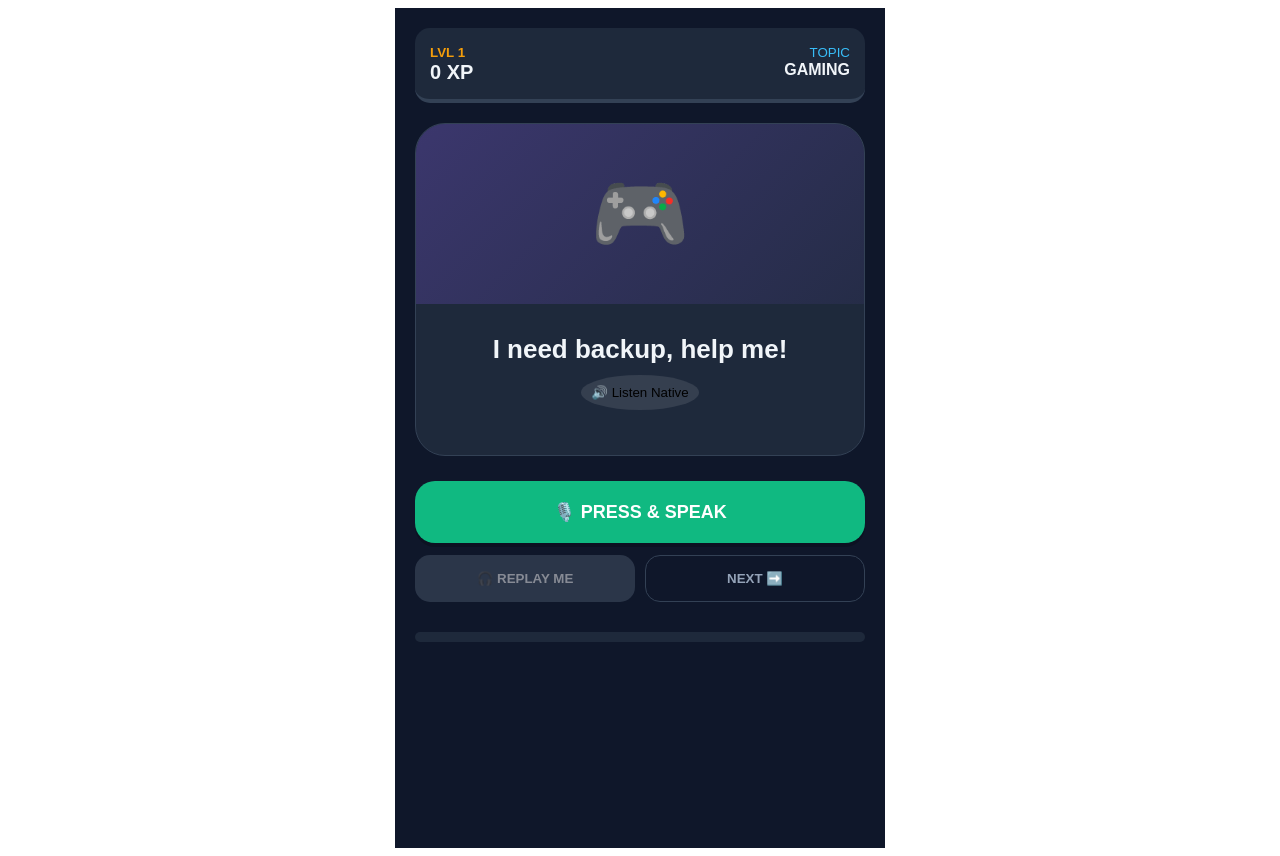
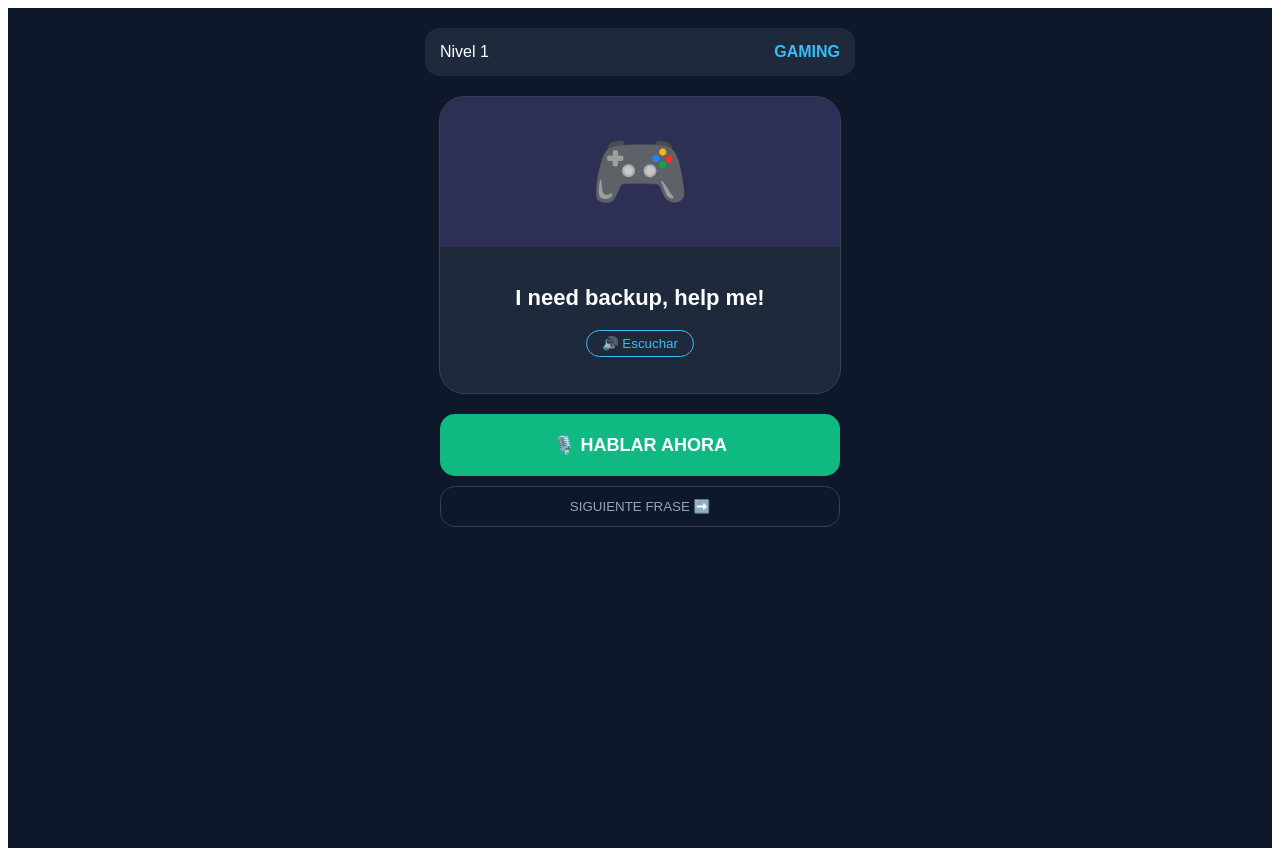
Before and after one commit to Aleejjj07/practice-ingles, a React (Create React App) app: page / in a window 1280 px wide. Built offline with nearby package versions, Linux system fonts and the light colour scheme.

Commit message:
Update App.jsx

```diff
--- a/src/App.jsx
+++ b/src/App.jsx
@@ -1,146 +1,74 @@
-import React, { useState, useEffect, useRef } from 'react';
-import { toast, Toaster } from 'react-hot-toast';
-import confetti from 'canvas-confetti';
+import React, { useState, useRef } from 'react';
 
-// Base de datos con Iconos Visuales (SVG) en lugar de fotos externas que fallan
-const FRASES_BASE = [
-  { english: "I need backup, help me!", category: "gaming", icon: "🎮", color: "#8b5cf6" },
-  { english: "Don't forget to like and subscribe.", category: "social", icon: "📱", color: "#ef4444" },
-  { english: "The lag is unbearable today.", category: "gaming", icon: "🌐", color: "#3b82f6" },
-  { english: "Where is the nearest bathroom?", category: "travel", icon: "🚻", color: "#10b981" },
-  { english: "I am looking for the train station.", category: "travel", icon: "🚂", color: "#f59e0b" },
-  { english: "What time is my flight?", category: "travel", icon: "✈️", color: "#06b6d4" },
-  { english: "Can I have a glass of water, please?", category: "restaurant", icon: "🥛", color: "#38bdf8" },
-  { english: "The check, please.", category: "restaurant", icon: "🧾", color: "#64748b" },
-  { english: "How much does this cost?", category: "shopping", icon: "💰", color: "#fbbf24" },
-  { english: "I lost my passport.", category: "emergency", icon: "📕", color: "#b91c1c" },
-  { english: "I am allergic to peanuts.", category: "health", icon: "🥜", color: "#d97706" }
+const FRASES = [
+  { eng: "I need backup, help me!", cat: "GAMING", icon: "🎮", color: "#8b5cf6" },
+  { eng: "What time is my flight?", cat: "TRAVEL", icon: "✈️", color: "#06b6d4" },
+  { eng: "The check, please.", cat: "RESTAURANT", icon: "🧾", color: "#64748b" },
+  { eng: "I lost my passport.", cat: "EMERGENCY", icon: "📕", color: "#ef4444" }
 ];
 
-const THEME = {
-  bg: '#0f172a', panel: '#1e293b', text: '#f1f5f9', primary: '#38bdf8', success: '#10b981', error: '#f43f5e', border: '#334155', gold: '#f59e0b'
-};
+export default function App() {
+  const [idx, setIdx] = useState(0);
+  const [isListening, setIsListening] = useState(false);
+  const [feedback, setFeedback] = useState('');
+  const item = FRASES[idx];
 
-export default function EnglishCoach() {
-  const [isListening, setIsListening] = useState(false);
-  const [currentPhrase, setCurrentPhrase] = useState(FRASES_BASE[0]);
-  const [feedback, setFeedback] = useState('');
-  const [xp, setXp] = useState(0);
-  const [level, setLevel] = useState(1);
-  const [audioUrl, setAudioUrl] = useState(null);
-
-  const mediaRecorderRef = useRef(null);
-  const audioChunksRef = useRef([]);
-
-  useEffect(() => {
-    const newLevel = Math.floor(xp / 50) + 1;
-    if (newLevel > level) {
-      setLevel(newLevel);
-      confetti({ particleCount: 150, spread: 70, origin: { y: 0.6 } });
-      toast.success(`¡NIVEL ${newLevel}!`, { icon: '🆙' });
-    }
-  }, [xp, level]);
-
-  const speakNative = () => {
-    const utterance = new SpeechSynthesisUtterance(currentPhrase.english);
-    utterance.lang = 'en-US';
-    window.speechSynthesis.speak(utterance);
+  const speak = (txt) => {
+    const u = new SpeechSynthesisUtterance(txt);
+    u.lang = 'en-US';
+    window.speechSynthesis.speak(u);
   };
 
-  const playMyVoice = () => {
-    if (audioUrl) new Audio(audioUrl).play();
-    else toast.error("Graba primero");
-  };
-
-  const nextPhrase = () => {
-    const idx = FRASES_BASE.findIndex(f => f.english === currentPhrase.english);
-    setCurrentPhrase(FRASES_BASE[(idx + 1) % FRASES_BASE.length]);
-    setFeedback('');
-    setAudioUrl(null);
-  };
-
-  const startListening = async () => {
-    const SpeechRecognition = window.SpeechRecognition || window.webkitSpeechRecognition;
-    if (!SpeechRecognition) return toast.error("Usa Chrome");
-
-    try {
-      const stream = await navigator.mediaDevices.getUserMedia({ audio: true });
-      mediaRecorderRef.current = new MediaRecorder(stream);
-      audioChunksRef.current = [];
-      mediaRecorderRef.current.ondataavailable = (e) => audioChunksRef.current.push(e.data);
-      mediaRecorderRef.current.onstop = () => {
-        const audioBlob = new Blob(audioChunksRef.current, { type: 'audio/wav' });
-        setAudioUrl(URL.createObjectURL(audioBlob));
-      };
-      mediaRecorderRef.current.start();
-
-      const recognition = new SpeechRecognition();
-      recognition.lang = 'en-US';
-      recognition.onstart = () => { setIsListening(true); setFeedback('Listening...'); };
-      recognition.onresult = (event) => {
-        const text = event.results[0][0].transcript.toLowerCase().replace(/[?.!,]/g, "");
-        const original = currentPhrase.english.toLowerCase().replace(/[?.!,]/g, "");
-        setIsListening(false);
-        mediaRecorderRef.current.stop();
-
-        if (text === original) {
-          setFeedback('✅ EXCELLENT!');
-          setXp(prev => prev + 10);
-        } else {
-          setFeedback('❌ TRY AGAIN');
-          setXp(prev => prev + 2);
-        }
-      };
-      recognition.onerror = () => setIsListening(false);
-      recognition.start();
-    } catch (err) { toast.error("Activa el micro"); }
+  const startListen = () => {
+    const Speech = window.SpeechRecognition || window.webkitSpeechRecognition;
+    if (!Speech) return alert("Usa Chrome");
+    const rec = new Speech();
+    rec.lang = 'en-US';
+    rec.onstart = () => { setIsListening(true); setFeedback('Listening...'); };
+    rec.onresult = (e) => {
+      const text = e.results[0][0].transcript.toLowerCase().trim();
+      setIsListening(false);
+      if (text.includes(item.eng.toLowerCase().replace(/[?!.,]/g, ""))) {
+        setFeedback('✅ PERFECT!');
+      } else {
+        setFeedback('❌ TRY AGAIN');
+      }
+    };
+    rec.onerror = () => setIsListening(false);
+    rec.start();
   };
 
   return (
-    <div style={{ minHeight: '100vh', backgroundColor: THEME.bg, color: THEME.text, padding: '20px', fontFamily: 'sans-serif', maxWidth: '450px', margin: 'auto' }}>
-      <Toaster />
+    <div style={{ minHeight: '100vh', background: '#0f172a', color: 'white', padding: '20px', fontFamily: 'sans-serif', display: 'flex', flexDirection: 'column', alignItems: 'center' }}>
 
-      {/* HUD DE NIVEL */}
-      <div style={{ display: 'flex', justifyContent: 'space-between', marginBottom: '20px', padding: '15px', background: THEME.panel, borderRadius: '15px', borderBottom: `4px solid ${THEME.border}` }}>
-        <div><small style={{color: THEME.gold, fontWeight: 'bold'}}>LVL {level}</small><div style={{fontSize: '20px', fontWeight: 'bold'}}>{xp} XP</div></div>
-        <div style={{textAlign: 'right'}}><small style={{color: THEME.primary}}>TOPIC</small><div style={{fontWeight: 'bold'}}>{currentPhrase.category.toUpperCase()}</div></div>
+      {/* Header */}
+      <div style={{ width: '100%', maxWidth: '400px', display: 'flex', justifyContent: 'space-between', marginBottom: '20px', background: '#1e293b', padding: '15px', borderRadius: '15px' }}>
+        <span>Nivel 1</span>
+        <span style={{ color: '#38bdf8', fontWeight: 'bold' }}>{item.cat}</span>
       </div>
 
-      {/* TARJETA VISUAL (SIN IMAGENES QUE FALLAN) */}
-      <div style={{ background: THEME.panel, borderRadius: '30px', overflow: 'hidden', border: `1px solid ${THEME.border}`, position: 'relative' }}>
-        <div style={{ width: '100%', height: '180px', background: `linear-gradient(135deg, ${currentPhrase.color}44, ${currentPhrase.color}11)`, display: 'flex', alignItems: 'center', justifyContent: 'center', fontSize: '80px' }}>
-          {currentPhrase.icon}
+      {/* Tarjeta con Icono (Sustituye a la imagen que fallaba) */}
+      <div style={{ width: '100%', maxWidth: '400px', background: '#1e293b', borderRadius: '25px', overflow: 'hidden', textAlign: 'center', border: '1px solid #334155' }}>
+        <div style={{ height: '150px', background: item.color + '22', display: 'flex', alignItems: 'center', justifyContent: 'center', fontSize: '80px' }}>
+          {item.icon}
         </div>
-
-        <div style={{ padding: '30px', textAlign: 'center' }}>
-          <h2 style={{ fontSize: '26px', margin: '0 0 10px 0' }}>{currentPhrase.english}</h2>
-          <button onClick={speakNative} style={{ background: 'rgba(255,255,255,0.1)', border: 'none', borderRadius: '50%', padding: '10px', cursor: 'pointer', marginBottom: '15px' }}>🔊 Listen Native</button>
-          <div style={{ fontSize: '18px', fontWeight: 'bold', color: feedback.includes('✅') ? THEME.success : THEME.error }}>{feedback}</div>
+        <div style={{ padding: '20px' }}>
+          <h2 style={{ fontSize: '22px' }}>{item.eng}</h2>
+          <button onClick={() => speak(item.eng)} style={{ background: 'none', border: '1px solid #38bdf8', color: '#38bdf8', padding: '5px 15px', borderRadius: '20px', cursor: 'pointer' }}>🔊 Escuchar</button>
+          <p style={{ fontWeight: 'bold', marginTop: '15px', color: feedback.includes('✅') ? '#10b981' : '#f43f5e' }}>{feedback}</p>
         </div>
       </div>
 
-      {/* ACCIONES */}
-      <div style={{ marginTop: '25px', display: 'flex', flexDirection: 'column', gap: '12px' }}>
-        <button onClick={startListening} style={{ padding: '20px', borderRadius: '20px', border: 'none', backgroundColor: isListening ? THEME.error : THEME.success, color: 'white', fontWeight: 'bold', fontSize: '18px', cursor: 'pointer', boxShadow: '0 4px 0 rgba(0,0,0,0.2)' }}>
-          {isListening ? '🛑 LISTENING...' : '🎙️ PRESS & SPEAK'}
+      {/* Botones */}
+      <div style={{ width: '100%', maxWidth: '400px', marginTop: '20px', display: 'flex', flexDirection: 'column', gap: '10px' }}>
+        <button onClick={startListen} style={{ padding: '20px', borderRadius: '15px', border: 'none', background: isListening ? '#f43f5e' : '#10b981', color: 'white', fontWeight: 'bold', fontSize: '18px', cursor: 'pointer' }}>
+          {isListening ? '🛑 ESCUCHANDO...' : '🎙️ HABLAR AHORA'}
         </button>
-
-        <div style={{ display: 'grid', gridTemplateColumns: '1fr 1fr', gap: '10px' }}>
-          <button onClick={playMyVoice} style={{ padding: '15px', borderRadius: '15px', border: 'none', backgroundColor: audioUrl ? '#8b5cf6' : '#475569', color: 'white', fontWeight: 'bold', cursor: 'pointer', opacity: audioUrl ? 1 : 0.5 }}>
-            🎧 REPLAY ME
-          </button>
-          <button onClick={nextPhrase} style={{ padding: '15px', borderRadius: '15px', border: `1px solid ${THEME.border}`, background: 'transparent', color: '#94a3b8', fontWeight: 'bold', cursor: 'pointer' }}>
-            NEXT ➡️
-          </button>
-        </div>
+        <button onClick={() => {setIdx((idx + 1) % FRASES.length); setFeedback('');}} style={{ padding: '12px', borderRadius: '15px', background: 'none', border: '1px solid #334155', color: '#94a3b8', cursor: 'pointer' }}>
+          SIGUIENTE FRASE ➡️
+        </button>
       </div>
 
-      {/* BARRA DE PROGRESO */}
-      <div style={{ marginTop: '30px' }}>
-        <div style={{ width: '100%', height: '10px', background: THEME.panel, borderRadius: '5px' }}>
-          <div style={{ width: `${(xp % 50) * 2}%`, height: '100%', background: THEME.primary, borderRadius: '5px', transition: 'width 0.3s' }} />
-        </div>
-      </div>
     </div>
   );
 }
```
